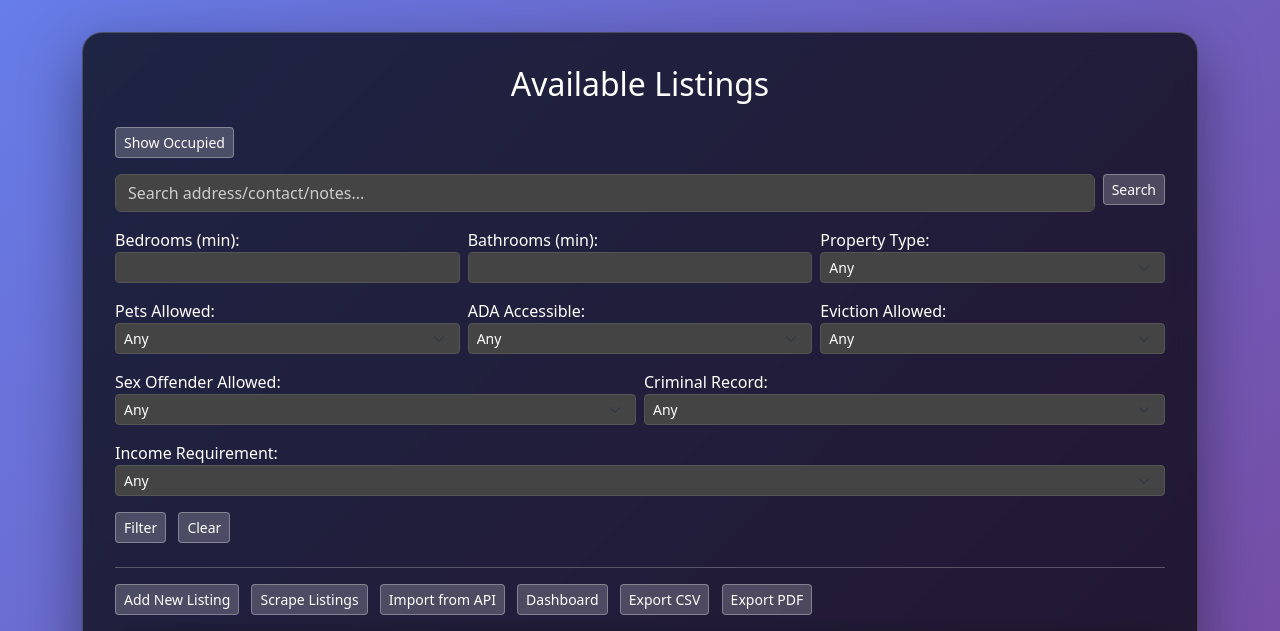
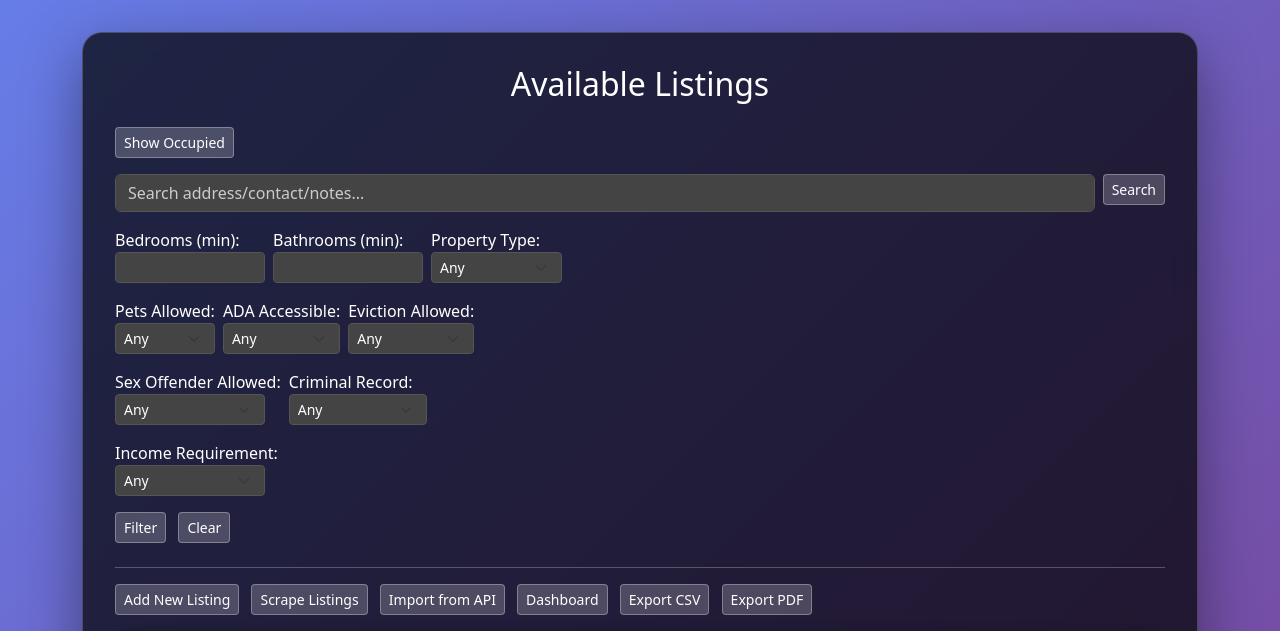
Before and after one commit to StuartLech/Hand-Up-Housing, a Django app: page / in a window 1280 px wide. Shown: the part 56-687 px from the top of the page. Run offline with Django 5.2, Linux system fonts and the light colour scheme; a user stored in the database is signed in; data comes from the database, SQL or seed files in the repository.

Commit message:
Reduce filter width and add utility class

```diff
--- a/housing_app/templates/housing_app/listing_list.html
+++ b/housing_app/templates/housing_app/listing_list.html
@@ -39,27 +39,27 @@
 
   <!-- Row 1: bedrooms, bathrooms, property_type -->
   <div class="row gx-2 gy-2 mb-3">
-    <div class="col">
+    <div class="col-auto">
       <label>Bedrooms (min):</label>
       <input
         type="number"
         name="bedrooms"
-        class="form-control form-control-sm"
+        class="form-control form-control-sm filter-field"
         value="{{ request.GET.bedrooms|default_if_none:'' }}"
       >
     </div>
-    <div class="col">
+    <div class="col-auto">
       <label>Bathrooms (min):</label>
       <input
         type="number"
         name="bathrooms"
-        class="form-control form-control-sm"
+        class="form-control form-control-sm filter-field"
         value="{{ request.GET.bathrooms|default_if_none:'' }}"
       >
     </div>
-    <div class="col">
+    <div class="col-auto">
       <label>Property Type:</label>
-      <select name="property_type" class="form-select form-select-sm">
+      <select name="property_type" class="form-select form-select-sm filter-field">
         <option value="">Any</option>
         <option value="house" {% if request.GET.property_type == 'house' %}selected{% endif %}>House</option>
         <option value="apartment" {% if request.GET.property_type == 'apartment' %}selected{% endif %}>Apartment</option>
@@ -71,25 +71,25 @@
 
   <!-- Row 2: pets_allowed, ada_accessible, eviction_allowed -->
   <div class="row gx-2 gy-2 mb-3">
-    <div class="col">
+    <div class="col-auto">
       <label>Pets Allowed:</label>
-      <select name="pets_allowed" class="form-select form-select-sm">
+      <select name="pets_allowed" class="form-select form-select-sm filter-field">
         <option value="">Any</option>
         <option value="True" {% if request.GET.pets_allowed == 'True' %}selected{% endif %}>Yes</option>
         <option value="False" {% if request.GET.pets_allowed == 'False' %}selected{% endif %}>No</option>
       </select>
     </div>
-    <div class="col">
+    <div class="col-auto">
       <label>ADA Accessible:</label>
-      <select name="ada_accessible" class="form-select form-select-sm">
+      <select name="ada_accessible" class="form-select form-select-sm filter-field">
         <option value="">Any</option>
         <option value="True" {% if request.GET.ada_accessible == 'True' %}selected{% endif %}>Yes</option>
         <option value="False" {% if request.GET.ada_accessible == 'False' %}selected{% endif %}>No</option>
       </select>
     </div>
-    <div class="col">
+    <div class="col-auto">
       <label>Eviction Allowed:</label>
-      <select name="past_eviction_allowed" class="form-select form-select-sm">
+      <select name="past_eviction_allowed" class="form-select form-select-sm filter-field">
         <option value="">Any</option>
         <option value="True" {% if request.GET.past_eviction_allowed == 'True' %}selected{% endif %}>Yes</option>
         <option value="False" {% if request.GET.past_eviction_allowed == 'False' %}selected{% endif %}>No</option>
@@ -99,17 +99,17 @@
 
   <!-- Row 3: sex_offender_allowed, criminal_record_allowed -->
   <div class="row gx-2 gy-2 mb-3">
-    <div class="col">
+    <div class="col-auto">
       <label>Sex Offender Allowed:</label>
-      <select name="sex_offender_allowed" class="form-select form-select-sm">
+      <select name="sex_offender_allowed" class="form-select form-select-sm filter-field">
         <option value="">Any</option>
         <option value="True" {% if request.GET.sex_offender_allowed == 'True' %}selected{% endif %}>Yes</option>
         <option value="False" {% if request.GET.sex_offender_allowed == 'False' %}selected{% endif %}>No</option>
       </select>
     </div>
-    <div class="col">
+    <div class="col-auto">
       <label>Criminal Record:</label>
-      <select name="criminal_record_allowed" class="form-select form-select-sm">
+      <select name="criminal_record_allowed" class="form-select form-select-sm filter-field">
         <option value="">Any</option>
         <option value="none" {% if request.GET.criminal_record_allowed == 'none' %}selected{% endif %}>None</option>
         <option value="misdemeanor" {% if request.GET.criminal_record_allowed == 'misdemeanor' %}selected{% endif %}>Misdemeanor</option>
@@ -120,9 +120,9 @@
 
   <!-- Row 4: Income Requirement (choice) -->
   <div class="row gx-2 gy-2 mb-3">
-    <div class="col">
+    <div class="col-auto">
       <label>Income Requirement:</label>
-      <select name="income_requirement" class="form-select form-select-sm">
+      <select name="income_requirement" class="form-select form-select-sm filter-field">
         <option value="">Any</option>
         <option value="under_20" {% if request.GET.income_requirement == 'under_20' %}selected{% endif %}>Under $20,000</option>
         <option value="30_40" {% if request.GET.income_requirement == '30_40' %}selected{% endif %}>$30,000-$40,000</option>
--- a/static/css/styles.css
+++ b/static/css/styles.css
@@ -198,3 +198,8 @@ body.light-mode .table-dark tbody tr:hover {
     opacity: 0;
   }
 }
+
+/* Narrow width for filter controls */
+.filter-field {
+  max-width: 150px;
+}
```
